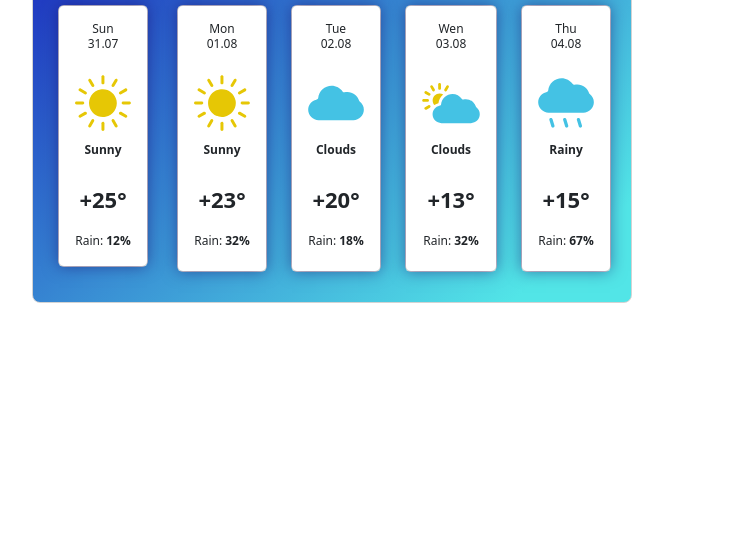
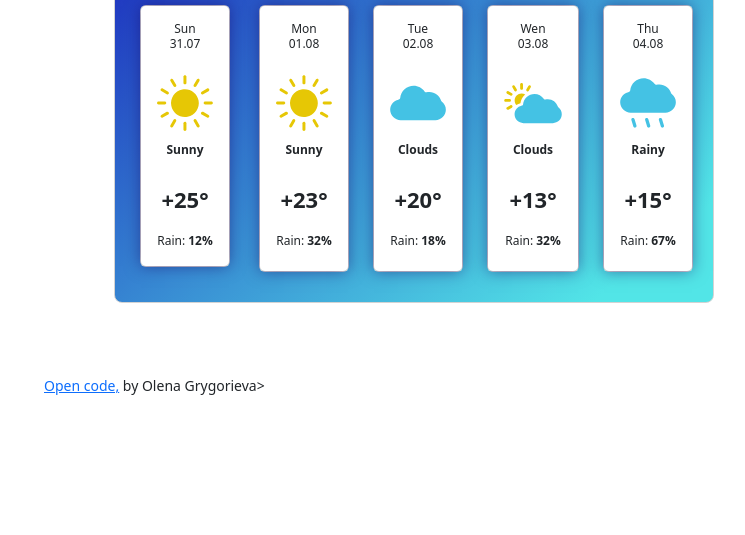
Before and after one commit to Grygorieva/weatherapp, a plain HTML site: page index.html in a window 1280 px wide. Shown: the part 265-800 px from the top of the page, without its empty margins (38-783 px from the left). Drawn offline with nearby package versions, Linux system fonts and the light colour scheme; no server answers.

Commit message:
Update index.html

```diff
--- a/index.html
+++ b/index.html
@@ -18,6 +18,7 @@
   </head>
 
   <body>
+   <div class="container">
     <div class="app">
       <form class="my-form" id="main-form">
         <div class="row">
@@ -167,7 +168,8 @@
         </div>
       </div>
     </div>
-
+    <small id="signed"><a href="https://github.com/Grygorieva/weatherapp">Open code,</a> by Olena Grygorieva></small>
+   </div>
     <script src="src/index.js"></script>
   </body>
 </html>
```
